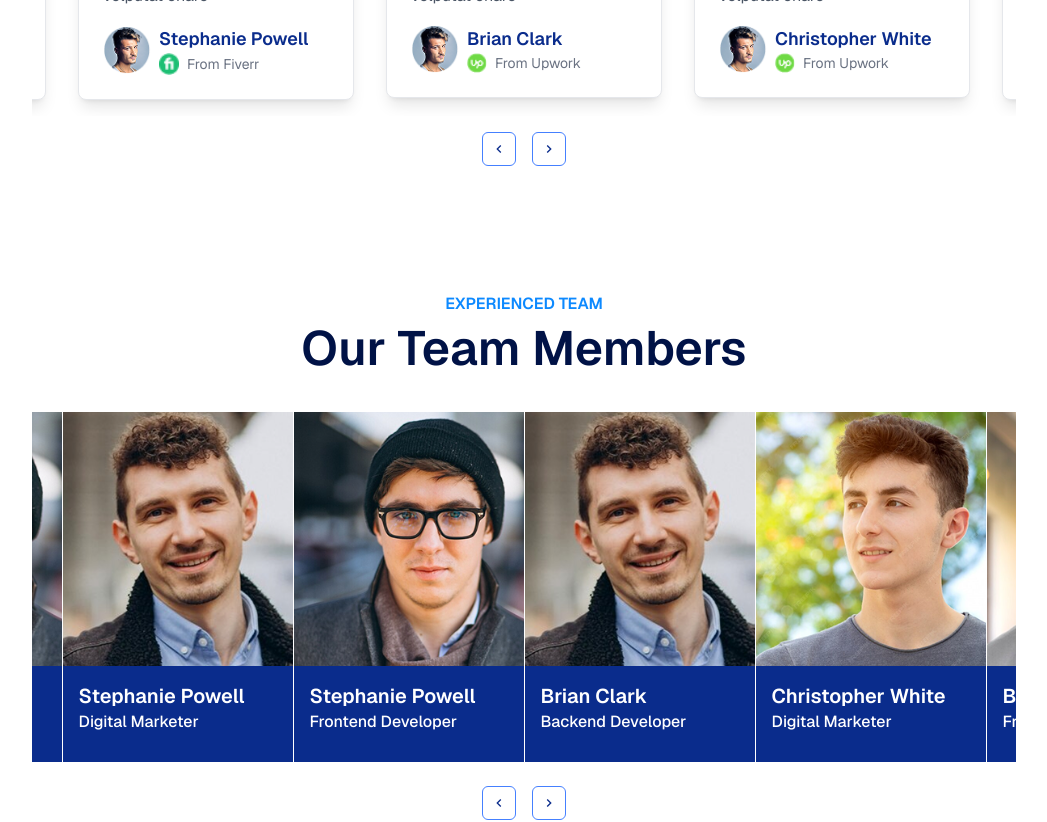
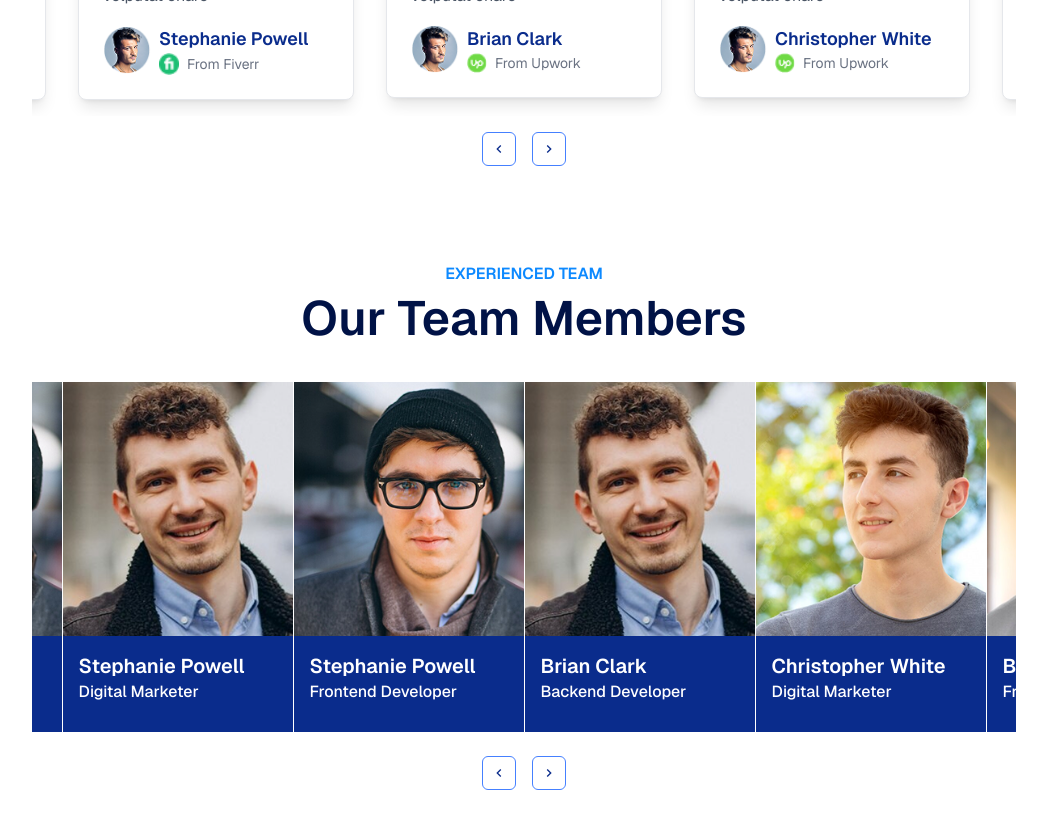
Before and after one commit to Md-Kayda-Azam/envobtye, a Next.js app: page / in a window 1280 px wide. Shown: the part 4920-5742 px from the top of the page, without its empty margins (116-1163 px from the left). Built offline with nearby package versions, Linux system fonts and the light colour scheme.

Commit message:
team member section issue solve

```diff
--- a/src/app/page.tsx
+++ b/src/app/page.tsx
@@ -20,9 +20,11 @@ export default function Home() {
         <CheckOurPreviousWork />
       </div>
       <HowWeWork />
-      <ClientReviews />
-      <TeamMember />
-      <FAQSection />
+      <div className="bg-white w-full h-full">
+        <ClientReviews />
+        <TeamMember />
+        <FAQSection />
+      </div>
       <ContactUs />
     </div>
   );
--- a/src/view/client-reviews/ClientReviews.tsx
+++ b/src/view/client-reviews/ClientReviews.tsx
@@ -267,9 +267,9 @@ const ClientReviews: React.FC = () => {
           </Slider>
 
           {/* Navigation Buttons */}
-          <div className="relative mt-4">
+          <div className="relative my-4">
             {/* Navigation Buttons Center */}
-            <div className="absolute left-1/2 transform -translate-x-1/2 flex gap-4">
+            <div className="flex w-full justify-center items-center gap-4">
               <button
                 onClick={() => {
                   setActiveButton("prev");
--- a/src/view/team-member/TeamMember.tsx
+++ b/src/view/team-member/TeamMember.tsx
@@ -90,7 +90,7 @@ const TeamMember: React.FC = () => {
   ];
 
   return (
-    <div className="bg-[#FFFFFF] py-40 flex justify-center items-center">
+    <div className="bg-[#FFFFFF] py-20 flex justify-center items-center">
       <div className="max-w-[984px] w-full">
         <motion.div
           initial={{ opacity: 0, y: -100 }}
```
